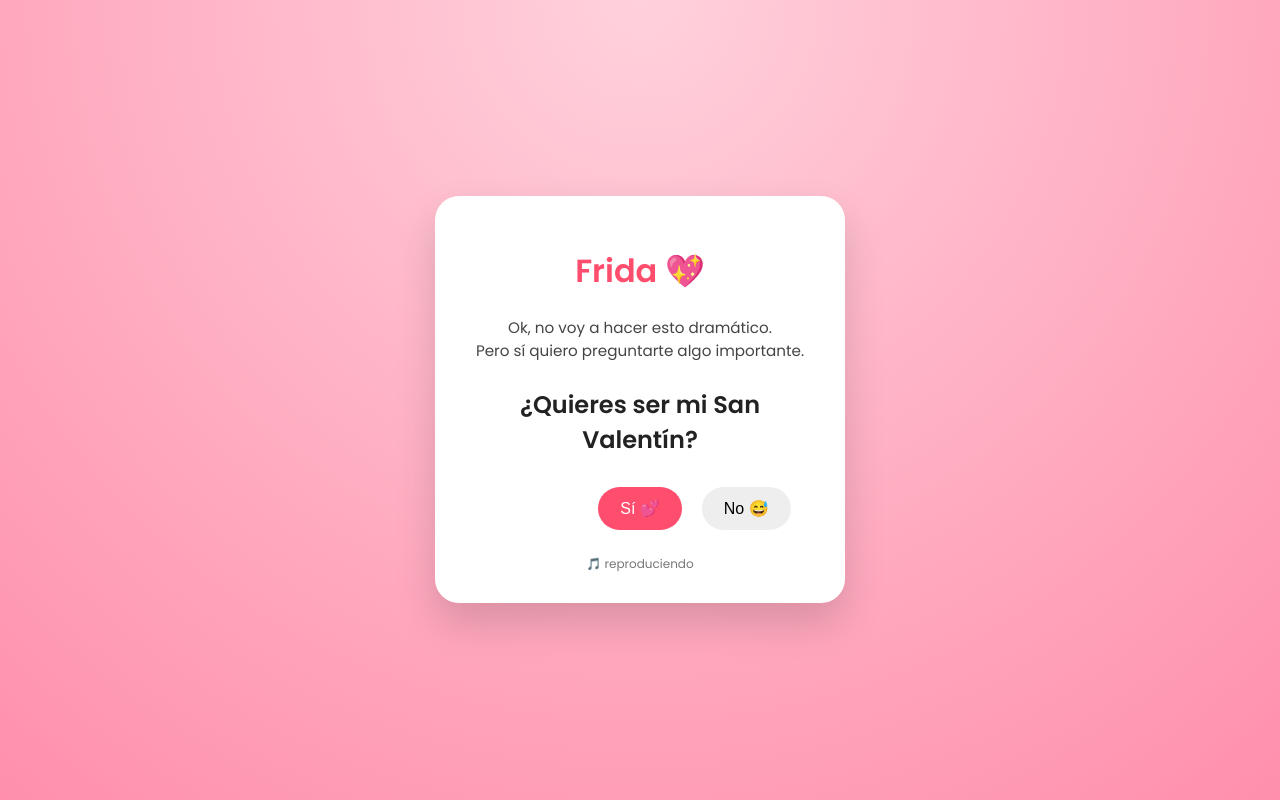
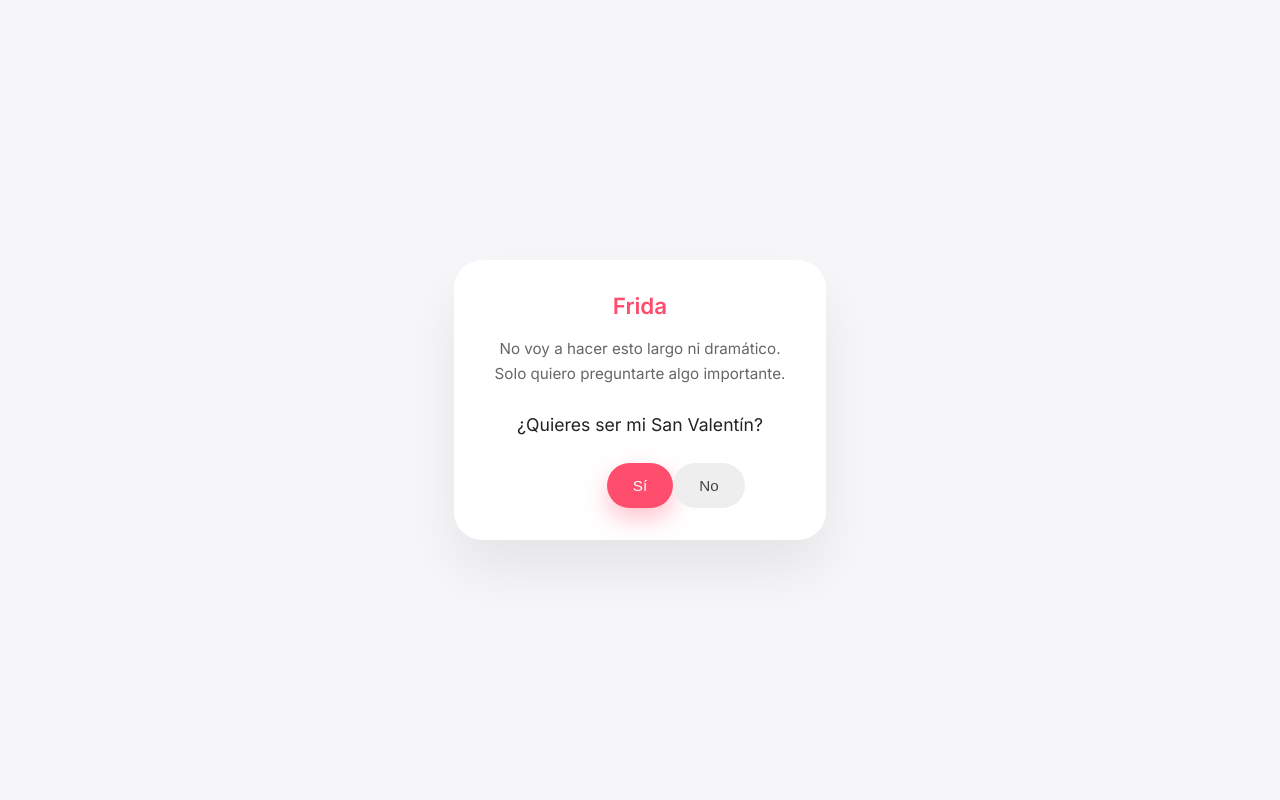
Before and after one commit to erickportillojpu29-source/san-valentin-frida, a plain HTML site: page index.html in a window 1280 px wide. Drawn offline with Linux system fonts and the light colour scheme.

Commit message:
Update index.html

```diff
--- a/index.html
+++ b/index.html
@@ -3,71 +3,100 @@
 <head>
 <meta charset="UTF-8">
 <meta name="viewport" content="width=device-width, initial-scale=1.0">
-<title>Frida 💖</title>
+<title>Frida</title>
 
-<link href="https://fonts.googleapis.com/css2?family=Poppins:wght@300;400;600&display=swap" rel="stylesheet">
+<link href="https://fonts.googleapis.com/css2?family=Inter:wght@300;400;600&display=swap" rel="stylesheet">
 
 <style>
+:root {
+  --primary: #ff4d6d;
+  --text: #222;
+  --muted: #666;
+  --bg: #f7f7f9;
+}
+
+* {
+  box-sizing: border-box;
+}
+
 body {
   margin: 0;
+  background: var(--bg);
   height: 100vh;
-  background: radial-gradient(circle at top, #ffd1dc, #ff8fab);
   display: flex;
   justify-content: center;
   align-items: center;
-  font-family: 'Poppins', sans-serif;
-  overflow: hidden;
+  font-family: 'Inter', sans-serif;
+}
+
+.container {
+  width: 100%;
+  max-width: 420px;
+  padding: 24px;
 }
 
 .card {
   background: white;
-  width: 90%;
-  max-width: 360px;
-  padding: 30px 25px;
-  border-radius: 24px;
+  border-radius: 28px;
+  padding: 32px 28px;
+  box-shadow: 0 30px 60px rgba(0,0,0,.08);
   text-align: center;
-  box-shadow: 0 20px 40px rgba(0,0,0,.15);
-  animation: intro 1s ease forwards;
+  animation: fadeIn .8s ease forwards;
 }
 
-@keyframes intro {
-  from { opacity: 0; transform: scale(.9) translateY(20px); }
-  to { opacity: 1; transform: scale(1) translateY(0); }
+@keyframes fadeIn {
+  from { opacity: 0; transform: translateY(12px); }
+  to { opacity: 1; transform: translateY(0); }
 }
 
 h1 {
-  color: #ff4d6d;
+  margin: 0;
+  font-size: 1.4rem;
   font-weight: 600;
+  color: var(--primary);
 }
 
 p {
-  color: #444;
-  font-size: 0.95rem;
-  line-height: 1.5;
+  margin: 18px 0 0;
+  font-size: .95rem;
+  line-height: 1.6;
+  color: var(--muted);
 }
 
-h2 {
-  margin-top: 25px;
-  color: #222;
+.question {
+  margin-top: 28px;
+  font-size: 1.1rem;
+  font-weight: 500;
+  color: var(--text);
+}
+
+.actions {
+  margin-top: 28px;
+  position: relative;
 }
 
 button {
   border: none;
-  padding: 12px 22px;
-  border-radius: 30px;
-  font-size: 1rem;
+  border-radius: 999px;
+  padding: 14px 26px;
+  font-size: .95rem;
   cursor: pointer;
-  margin: 10px;
-  transition: all .2s ease;
+  transition: transform .2s ease, box-shadow .2s ease;
+}
+
+button:active {
+  transform: scale(.96);
 }
 
 #yes {
-  background: #ff4d6d;
+  background: var(--primary);
   color: white;
+  box-shadow: 0 10px 25px rgba(255,77,109,.35);
 }
 
 #no {
   background: #eee;
+  color: #444;
   position: absolute;
 }
 
@@ -75,90 +104,61 @@ button {
   display: none;
 }
 
-.music {
-  font-size: .75rem;
-  color: #777;
-  margin-top: 15px;
-}
-
-.heart {
-  position: fixed;
-  font-size: 22px;
-  animation: fall linear forwards;
-}
-
-@keyframes fall {
-  from { transform: translateY(-10vh); opacity: 1; }
-  to { transform: translateY(110vh); opacity: 0; }
+.final {
+  font-size: 1.1rem;
+  font-weight: 500;
+  color: var(--text);
 }
 </style>
 </head>
 
 <body>
 
+<div class="container">
   <div class="card" id="main">
-  <h1>Frida 💖</h1>
+    <h1>Frida</h1>
     <p>
-    Ok, no voy a hacer esto dramático.<br>
-    Pero sí quiero preguntarte algo importante.
+      No voy a hacer esto largo ni dramático.<br>
+      Solo quiero preguntarte algo importante.
     </p>
-  <h2>¿Quieres ser mi San Valentín?</h2>
-  <button id="yes">Sí 💕</button>
-  <button id="no">No 😅</button>
-  <div class="music">🎵 reproduciendo</div>
+
+    <div class="question">
+      ¿Quieres ser mi San Valentín?
     </div>
 
-<div class="card hidden" id="final">
-  <h1>✨ Sabía que dirías que sí ✨</h1>
-  <p>
-    Prometo hacerlo especial.<br>
-    Sin cursilerías exageradas…<br>
-    pero con muchas ganas ❤️
-  </p>
+    <div class="actions">
+      <button id="yes">Sí</button>
+      <button id="no">No</button>
+    </div>
   </div>
 
-<audio id="audio" loop>
-  <source src="https://cdn.pixabay.com/audio/2023/03/07/audio_8c6e6d6d6f.mp3" type="audio/mpeg">
-</audio>
+  <div class="card hidden" id="result">
+    <div class="final">
+      Entonces quedó decidido 💘<br><br>
+      Prometo hacerlo especial.
+    </div>
+  </div>
+</div>
 
 <script>
-const audio = document.getElementById("audio");
-let started = false;
-
-document.body.addEventListener("click", () => {
-  if (!started) {
-    audio.play();
-    started = true;
-  }
-});
-
-const noBtn = document.getElementById("no");
-const phrases = ["¿Segura?", "Piénsalo 😌", "Mmm no creo", "Intenta otra vez"];
-let i = 0;
+const noBtn = document.getElementById('no');
+const yesBtn = document.getElementById('yes');
+const main = document.getElementById('main');
+const result = document.getElementById('result');
 
 function moveNo() {
-  noBtn.textContent = phrases[i % phrases.length];
-  i++;
-  noBtn.style.left = Math.random() * (window.innerWidth - 120) + "px";
-  noBtn.style.top = Math.random() * (window.innerHeight - 60) + "px";
+  const x = Math.random() * 200 - 100;
+  const y = Math.random() * 80 + 20;
+  noBtn.style.transform = `translate(${x}px, ${y}px)`;
 }
 
-noBtn.addEventListener("touchstart", moveNo);
-noBtn.addEventListener("mouseover", moveNo);
+noBtn.addEventListener('touchstart', moveNo);
+noBtn.addEventListener('mouseover', moveNo);
 
-document.getElementById("yes").addEventListener("click", () => {
-  document.getElementById("main").classList.add("hidden");
-  document.getElementById("final").classList.remove("hidden");
-  navigator.vibrate?.(200);
-  for (let j = 0; j < 25; j++) {
-    const h = document.createElement("div");
-    h.className = "heart";
-    h.textContent = "❤️";
-    h.style.left = Math.random() * 100 + "vw";
-    h.style.animationDuration = 2 + Math.random() * 3 + "s";
-    document.body.appendChild(h);
-    setTimeout(() => h.remove(), 5000);
-  }
+yesBtn.addEventListener('click', () => {
+  main.classList.add('hidden');
+  result.classList.remove('hidden');
+  navigator.vibrate?.(150);
 });
 </script>
 
```
Lines whose indentation alone changed are shown as unchanged.
